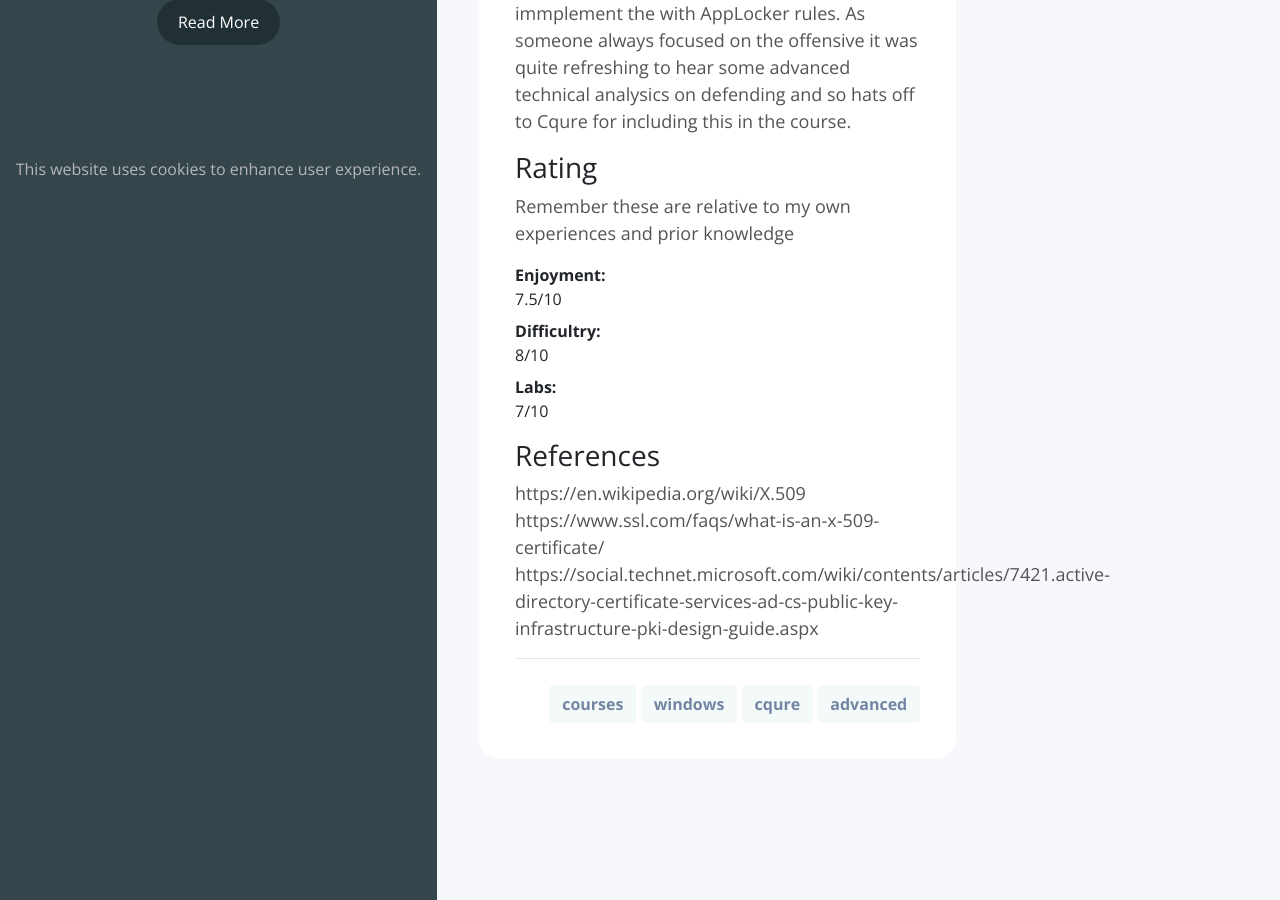
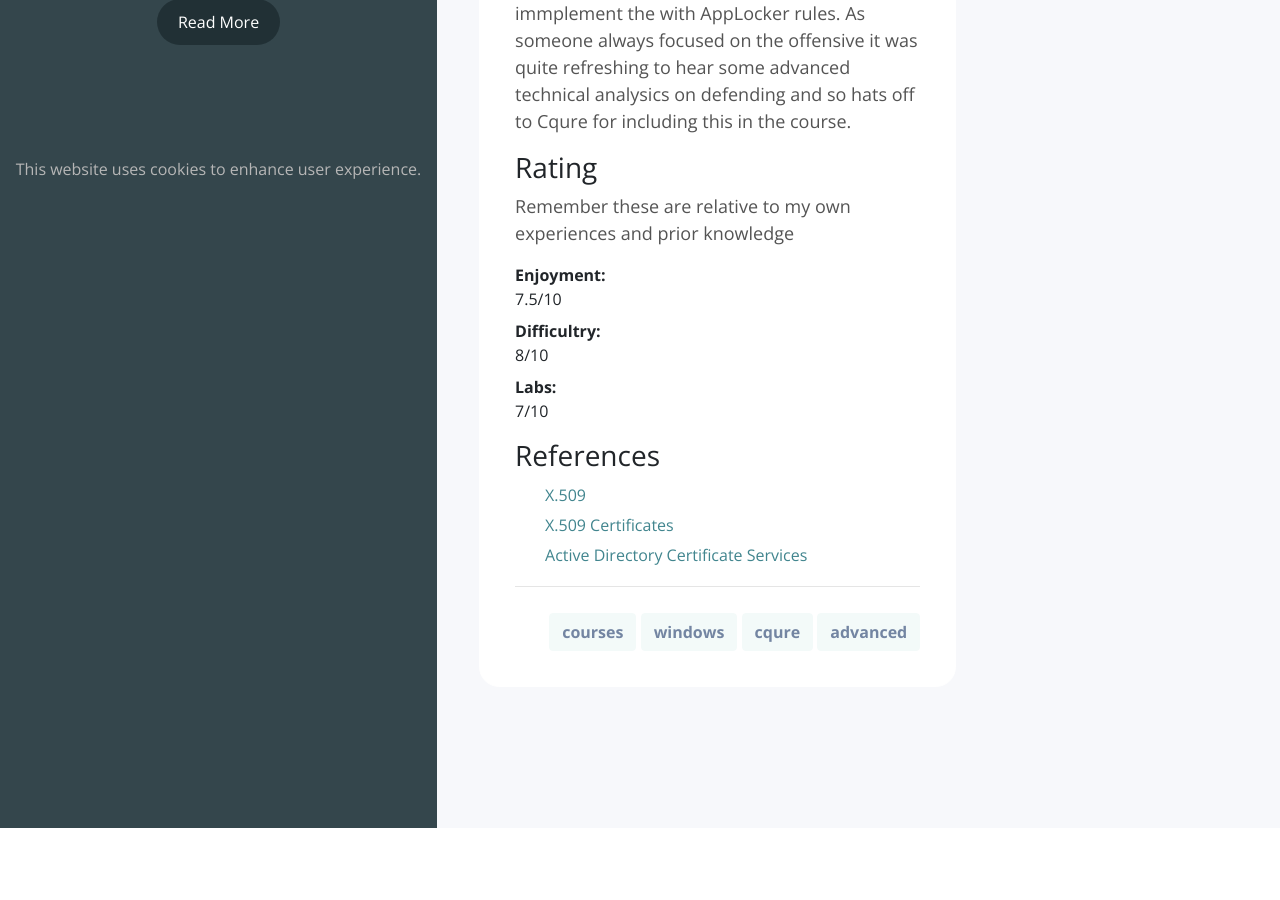
Before and after one commit to cleverberry/evilsaint, a Jekyll site: the page built from _posts/2020-11-24-cqure-academy-advanced-windows-security-course-2021-module-3.md, in a window 1280 px wide and 900 px high, scrolled down 1908 px. Built offline with Jekyll 4.4.1, drawn with Linux system fonts in a browser that asks for light colours; nearby versions of some CDN libraries; a style sheet for code colours, icons or effects is not loaded; after the commit the page ends 2736 px from its top, so only the background shows below that.

Commit message:
Update article

```diff
--- a/_posts/2020-11-24-cqure-academy-advanced-windows-security-course-2021-module-3.md
+++ b/_posts/2020-11-24-cqure-academy-advanced-windows-security-course-2021-module-3.md
@@ -56,6 +56,8 @@ Remember these are relative to my own experiences and prior knowledge
 
 ### References
 
-https://en.wikipedia.org/wiki/X.509
-https://www.ssl.com/faqs/what-is-an-x-509-certificate/
-https://social.technet.microsoft.com/wiki/contents/articles/7421.active-directory-certificate-services-ad-cs-public-key-infrastructure-pki-design-guide.aspx
+<div class="reference-container">
+    <a href="https://en.wikipedia.org/wiki/X.509">X.509</a><br>
+    <a href="https://www.ssl.com/faqs/what-is-an-x-509-certificate/">X.509 Certificates</a><br>
+    <a href="https://social.technet.microsoft.com/wiki/contents/articles/7421.active-directory-certificate-services-ad-cs-public-key-infrastructure-pki-design-guide.aspx">Active Directory Certificate Services</a><br>
+</div>
```
